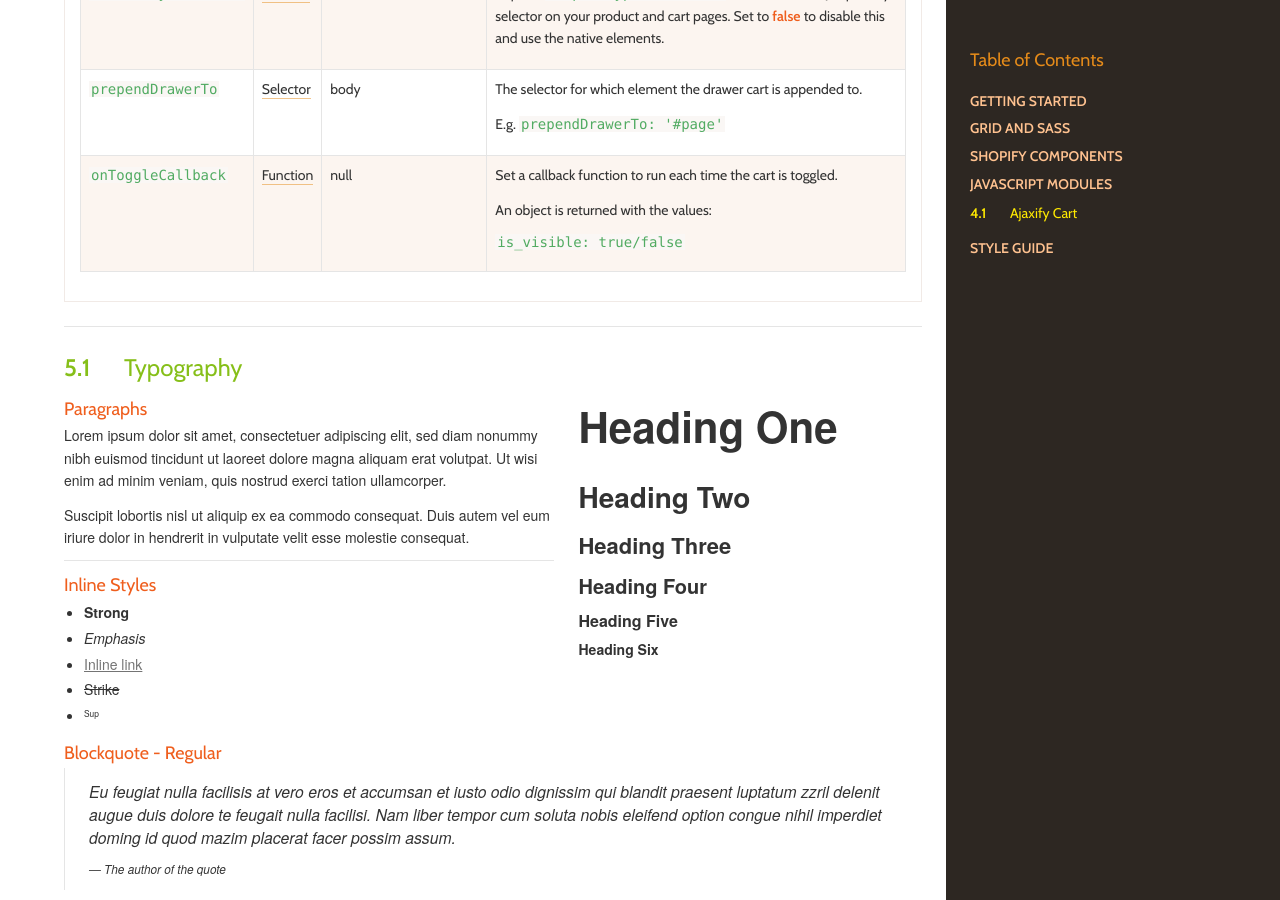
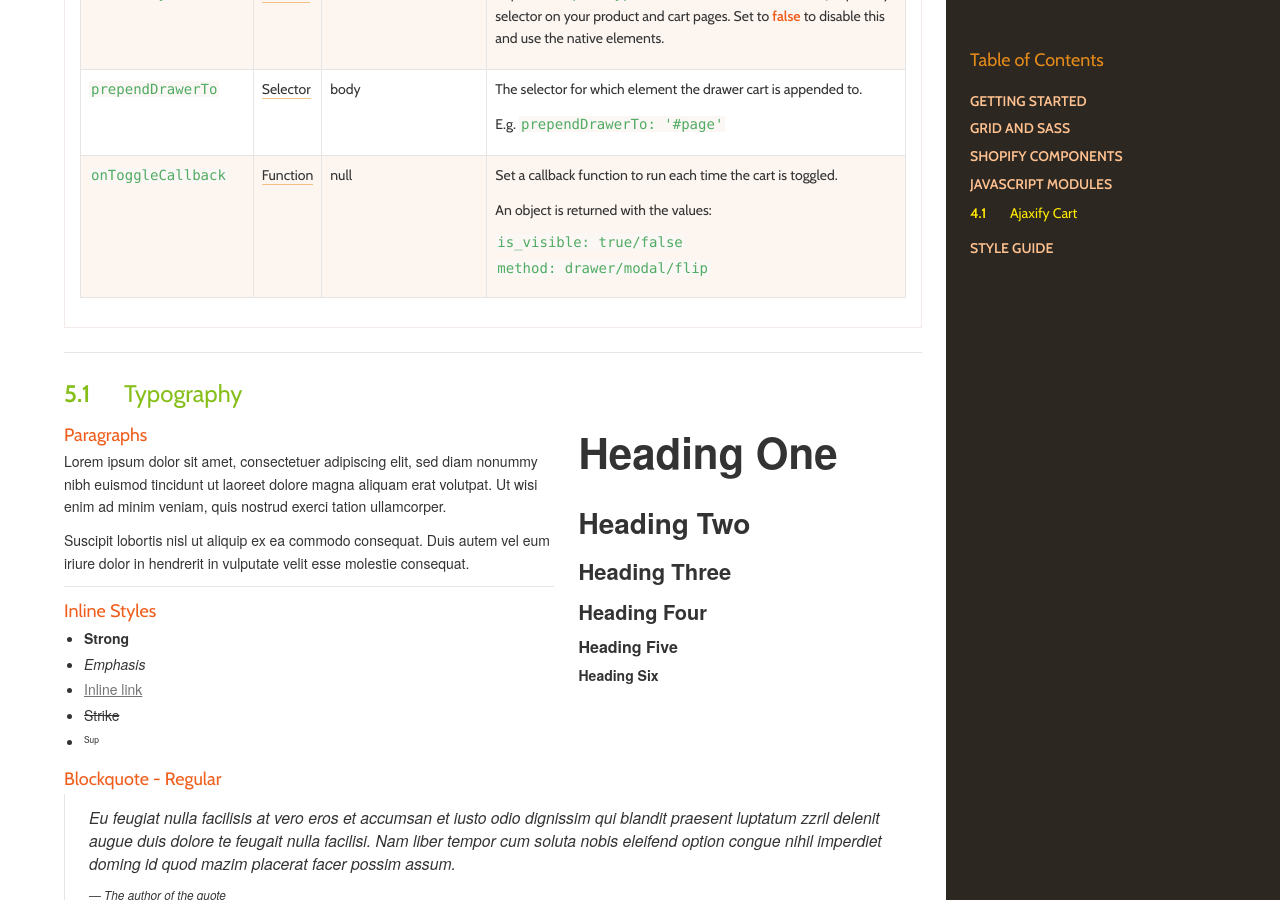
Before and after one commit to VenusPR/shopifypro, a Jekyll site: the page built from index.html, in a window 1280 px wide and 900 px high, scrolled down 9096 px. Built offline with Jekyll 4.4.1, drawn with Linux system fonts in a browser that asks for light colours; nearby versions of some CDN libraries; some web fonts are replaced.

Commit message:
Add ajax cart method to callback data docs

```diff
--- a/index.html
+++ b/index.html
@@ -1273,6 +1273,7 @@ ajaxifyShopify.init({ [options] })
                   An object is returned with the values:
                   <ul>
                     <li><code>is_visible: true/false</code></li>
+                    <li><code>method: drawer/modal/flip</code></li>
                   </ul>
                 </td>
               </tr>
```
